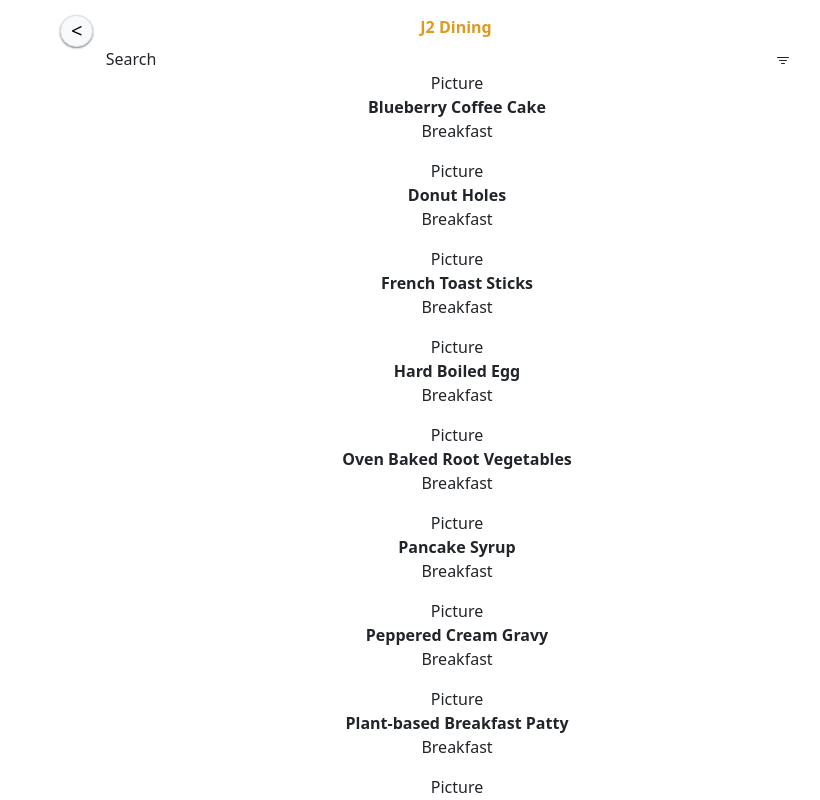
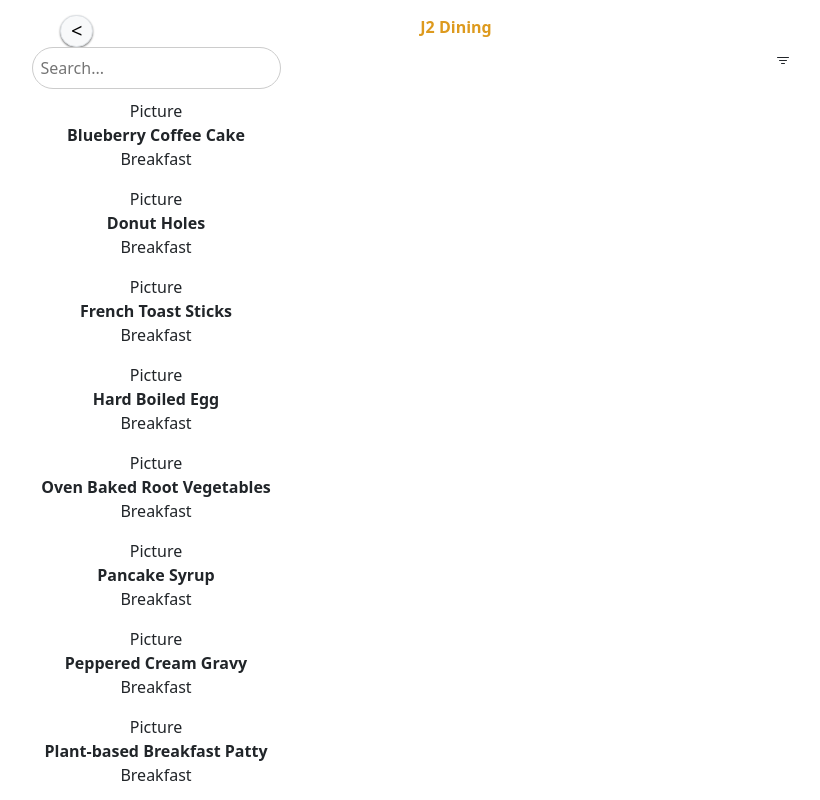
Before and after one commit to MayaLee393/wics-2025, a React (Create React App) app in the folder menu-app/: page / in a window 1280 px wide. Shown: the top 800 px of the page, without its empty margins (183-1003 px from the left). Built offline with nearby package versions, Linux system fonts and the light colour scheme.

Commit message:
added search bar

```diff
--- a/menu-app/src/App.css
+++ b/menu-app/src/App.css
@@ -51,3 +51,7 @@
   text-align: left;
   margin-left: 60px;
 }
+.search {
+  text-align:center;
+  margin-left: 50px;
+}
--- a/menu-app/src/App.js
+++ b/menu-app/src/App.js
@@ -1,8 +1,9 @@
 import './App.css';
 import AddUserButton from './components/AddUserButton';
-import MenuItems from './components/menuItems';
+import MenuItems from './components/MenuItems';
 import data from './menu-items.json'
 import 'bootstrap/dist/css/bootstrap.min.css';
+import SearchBar from "./components/SearchBar";
 
 const menuItems = data;
 function App() {
@@ -18,7 +19,9 @@ function App() {
       </div>
       <div className='row search-filter'>
         <div className='col'>
-          <div>Search</div>
+          <div>
+          <SearchBar />
+          </div>
         </div>
         <div className='col'>
           <svg xmlns="http://www.w3.org/2000/svg" width="16" height="16" fill="currentColor" class="bi bi-filter" viewBox="0 0 16 16">
@@ -26,7 +29,7 @@ function App() {
           </svg>
         </div>
       </div>
-      <div className='dining-options'>
+      {/* <div className='dining-options'>
         {menuItems.map((item) => (
           <MenuItems
             name={item.name}
@@ -35,7 +38,7 @@ function App() {
           />
         ))
         }
-      </div>
+      </div> */}
       <AddUserButton>button</AddUserButton>
     </div>
   );
--- /dev/null
+++ b/menu-app/src/components/SearchBar.js
@@ -0,0 +1,53 @@
+import React, { useState } from "react";
+import menuData from "../menu-items.json";
+import MenuItems from "./MenuItems.js"; // Import the corrected component
+
+function SearchBar() {
+  const [query, setQuery] = useState("");
+
+  // Filter the data based on the search query
+  const filteredData = menuData.filter((item) =>
+    item.name.toLowerCase().includes(query.toLowerCase())
+  );
+
+  return (
+    <div className="search">
+      <input
+        type="text"
+        placeholder="Search..."
+        value={query}
+        onChange={(e) => setQuery(e.target.value)}
+        style={{
+          display: "flex",          // Enable flexbox
+        flexDirection: "column",  // Stack items vertically
+        alignItems: "center",     // Center items horizontally
+          padding: "8px",
+          margin: "0 auto",
+          marginBottom: "10px",
+          border: "1px solid #ccc",
+          borderRadius: "32px",
+        }}
+      />
+      {/* Use the MenuItems component */}
+      <div
+        style={{
+          display: "flex",         // Flex container for menu items
+          textAlign: "center",    // Center items horizontally
+          flexDirection: "column",  // Stack items vertically
+
+        }}
+      >
+        {filteredData.map((item, index) => (
+          <MenuItems
+            key={index}
+            name={item.name}
+            meal_time={item.meal_time}
+            category={item.category}
+          />
+        ))}
+      </div>
+    </div>
+  );
+}
+
+export default SearchBar;
```
